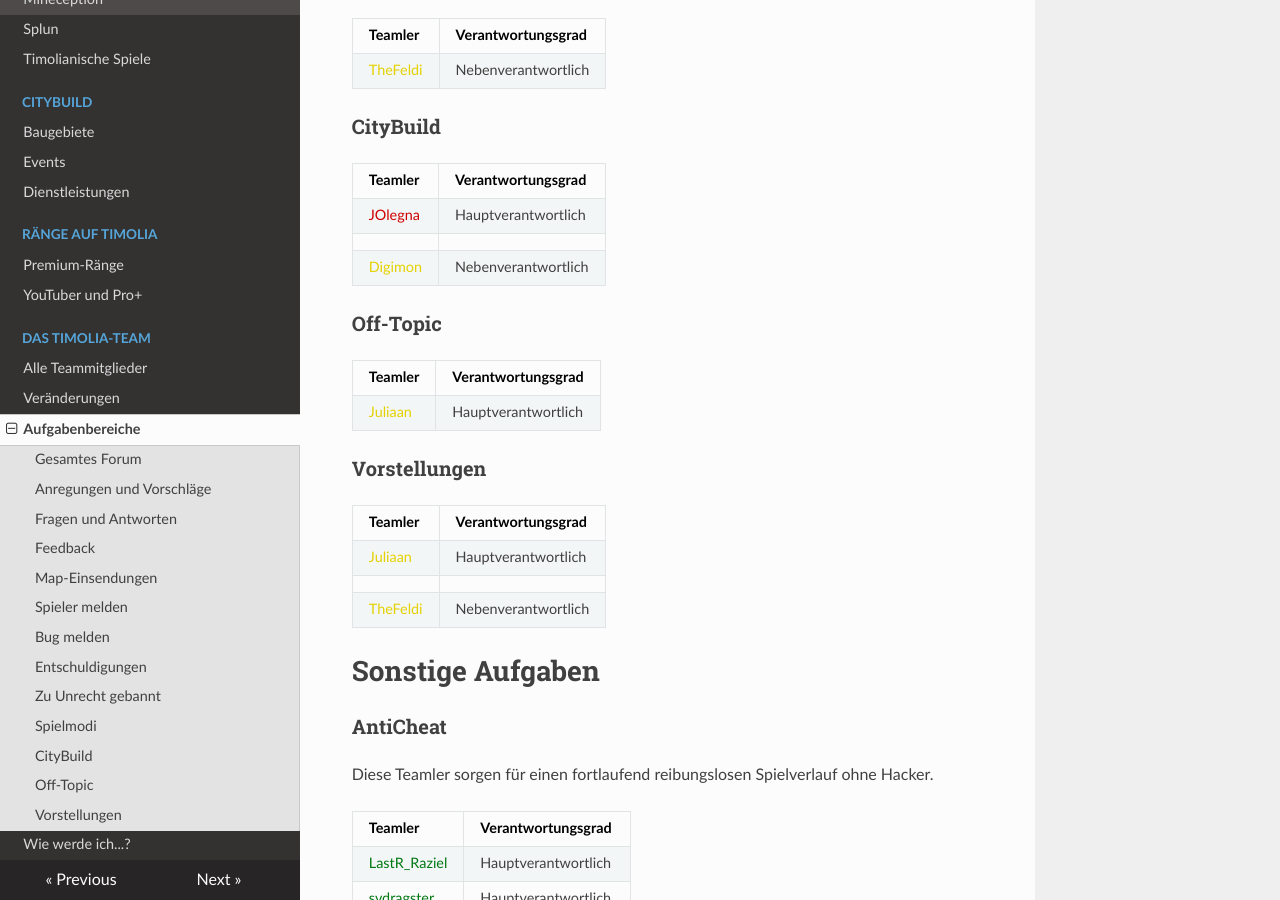
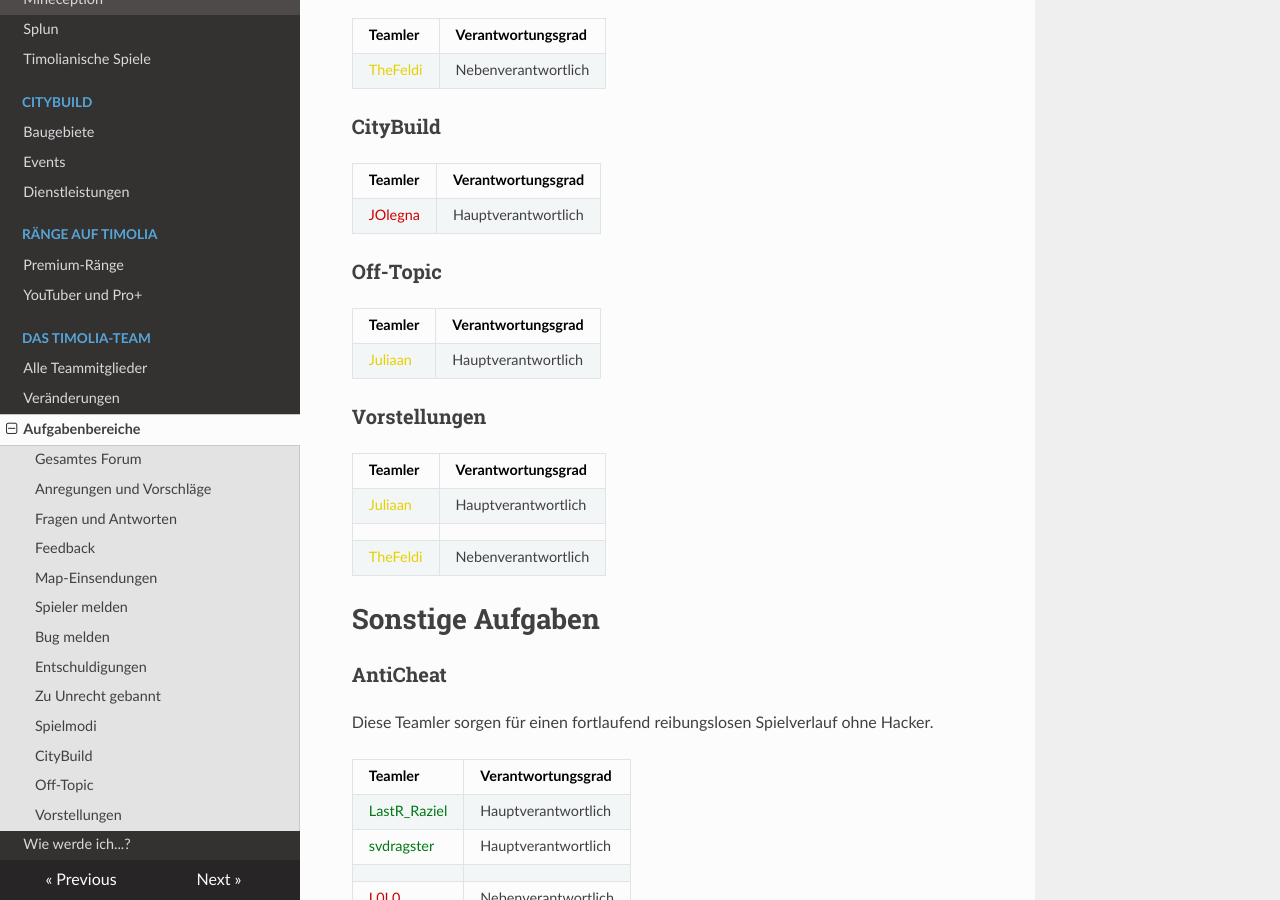
Before and after one commit to TimoliaDE/HowTo, an MkDocs documentation site: the page built from docs/team/responsibilities.md, in a window 1280 px wide and 900 px high, scrolled down 2593 px. Built offline with MkDocs 1.6.1, drawn with Linux system fonts in a browser that asks for light colours; nearby versions of some CDN libraries; old or Windows-style settings are respelled for this version of MkDocs.

Commit message:
Update responsibilities.md AM HANDY!!!! :sunglasses:

```diff
--- a/docs/team/responsibilities.md
+++ b/docs/team/responsibilities.md
@@ -92,8 +92,6 @@ Die Verantwortlichen für das gesamte Forum kümmern sich sowohl um den Aufbau d
 | Teamler | Verantwortungsgrad |
 | ------ | ------ |
 |<span style="color:#CF0101">JOlegna</span> | Hauptverantwortlich |
-| | |
-|<span style="color:#E4D100">Digimon</span> | Nebenverantwortlich |
 
 ###<strong>Off-Topic</strong>
 | Teamler | Verantwortungsgrad |
```
